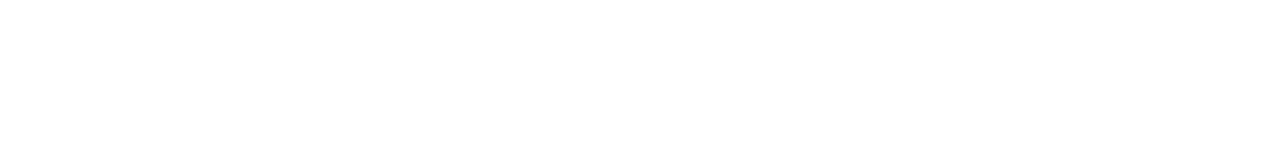
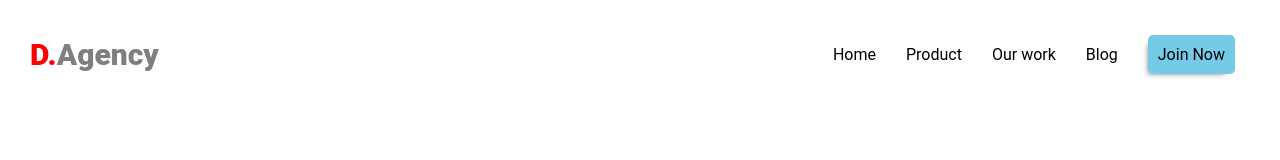
Before and after one commit to King-Leo-As/Dars_21, a plain HTML site: page index.html in a window 1280 px wide. Drawn offline with Linux system fonts and the light colour scheme.

Commit message:
create navbar
create navbar

```diff
--- a/index.html
+++ b/index.html
@@ -4,8 +4,28 @@
     <meta charset="UTF-8">
     <meta name="viewport" content="width=device-width, initial-scale=1.0">
     <title>Document</title>
+    <link rel="stylesheet" href="./style.css">
 </head>
 <body>
-
+    <nav class="nav">
+         <p class="nav-logo"><span class="logo-d">D.</span>Agency</p>
+         <ul class="nav-list">
+             <li class="nav-item">
+                 <a href="#" class="nav-link">Home</a>
+             </li>
+             <li class="nav-item">
+                <a href="#" class="nav-link">Product</a>
+            </li>
+            <li class="nav-item">
+                <a href="#" class="nav-link">Our work</a>
+            </li>
+            <li class="nav-item">
+                <a href="#" class="nav-link">Blog</a>
+                <li class="nav-item">
+                    <a href="#" class="nav-link join">Join Now</a>
+                </li>
+            </li>
+         </ul>
+     </nav>
 </body>
 </html>
--- a/style.css
+++ b/style.css
@@ -0,0 +1,44 @@
+*{
+    margin: 0%;
+    padding: 0%;
+    list-style-type: none;
+ font-family: "Roboto", sans-serif;
+ box-sizing: border-box;
+}
+body{
+
+}
+.nav{
+    display: flex;
+    justify-content: space-between;
+    padding: 30px;
+    align-items: center;
+}
+.nav-logo{
+    font-size: 30px;
+    font-weight: 800;
+    color: rgba(0, 0, 0, 0.5);
+}
+.logo-d{
+    color: red;
+}
+.nav-list{
+    display: flex;
+}
+.nav-item{
+    padding: 15px;
+}
+.nav-link{
+    text-decoration: none;
+    color: black;
+    transition: 0.3s;
+}
+.nav-link:hover{
+    color: red;
+}
+.join{
+    background-color:rgb(116, 202, 231);
+    padding: 10px;
+    border-radius: 5px;
+    box-shadow: -5px 5px 5px -5px grey;
+}
```
